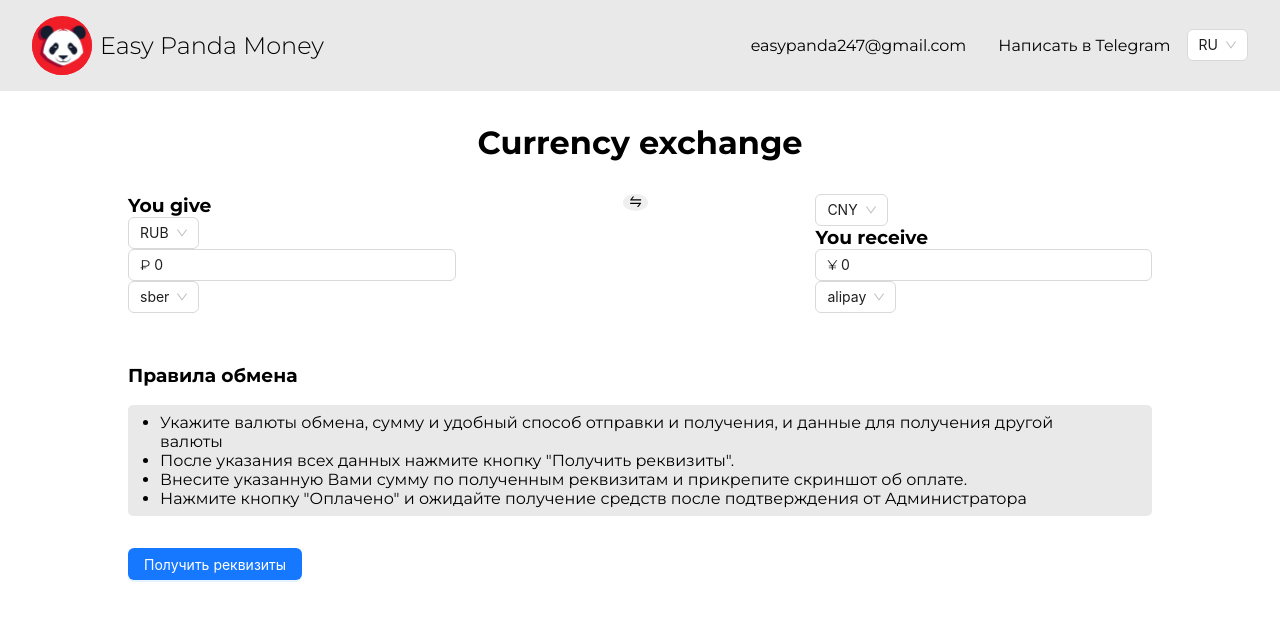
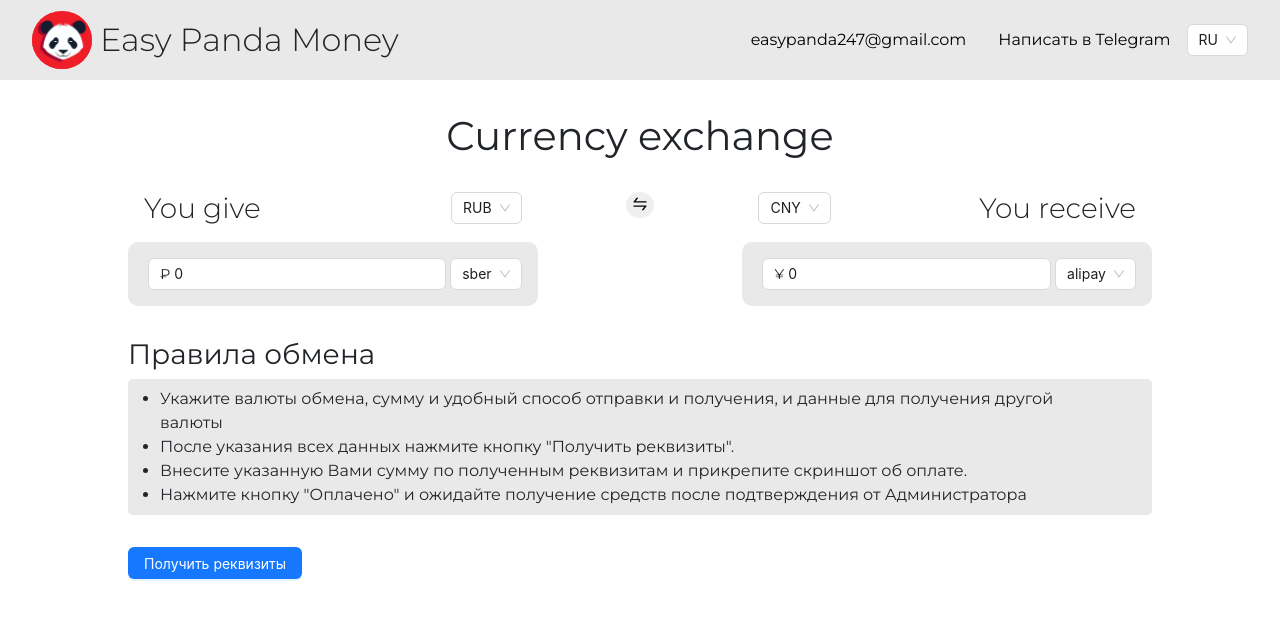
Before and after one commit to senak322/easypanda_site, a React (Create React App) app: page / in a window 1280 px wide. Shown: the top 620 px of the page. Built offline with nearby package versions, Linux system fonts and the light colour scheme.

Commit message:
add styles

```diff
--- a/src/components/Currency/Currency.scss
+++ b/src/components/Currency/Currency.scss
@@ -0,0 +1,22 @@
+@import "../../styles/mixins";
+
+.currency {
+  display: flex;
+  flex-direction: column;
+  width: 40%;
+
+  @include respond-to(big) {
+    width: 45%;
+  }
+  @include respond-to(medium) {
+    width: 80%;
+  }
+  @include respond-to(small) {
+    width: 80%;
+  }
+
+  &__container {
+    border-radius: 10px;
+    background-color: #e9e9e9;
+  }
+}
--- a/src/components/Currency/Currency.tsx
+++ b/src/components/Currency/Currency.tsx
@@ -43,7 +43,9 @@ function Currency({
   const handleChangeSum = useCallback(
     (e: React.ChangeEvent<HTMLInputElement>) => {
       const valueNumber = parseFloat(e.target.value);
-      if (!isNaN) {
+
+      if (!isNaN(valueNumber)) {
+        console.log("ya tut");
         changeSum(valueNumber);
       }
     },
@@ -96,6 +98,7 @@ function Currency({
       <div className="d-flex justify-content-between p-3 currency__container">
         <Input
           type="number"
+          className="mx-1 currency__input"
           value={sum}
           onChange={handleChangeSum}
           prefix={
--- a/src/components/CurrencyTitle/CurrencyTitle.tsx
+++ b/src/components/CurrencyTitle/CurrencyTitle.tsx
@@ -5,7 +5,7 @@ interface CurrencyTitleProps {
 }
 
 function CurrencyTitle({ title }: CurrencyTitleProps) {
-  return <h3 className="title fw-light">{title}</h3>;
+  return <h3 className="title fw-light mx-3">{title}</h3>;
 }
 
 export default CurrencyTitle;
--- a/src/index.tsx
+++ b/src/index.tsx
@@ -6,6 +6,7 @@ import reportWebVitals from "./reportWebVitals";
 import { BrowserRouter } from "react-router-dom";
 import { Provider } from "react-redux";
 import { store } from "./store/store";
+import "bootstrap/dist/css/bootstrap.min.css";
 
 const root = ReactDOM.createRoot(
   document.getElementById("root") as HTMLElement
--- a/src/styles/_mixins.scss
+++ b/src/styles/_mixins.scss
@@ -11,5 +11,9 @@
     @media (max-width: 856px) {
       @content;
     }
+  } @else if $size == big {
+    @media (max-width: 1024px) {
+      @content;
+    }
   }
 }
```
